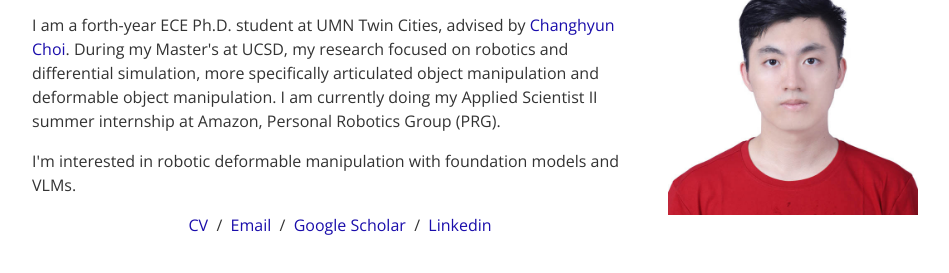
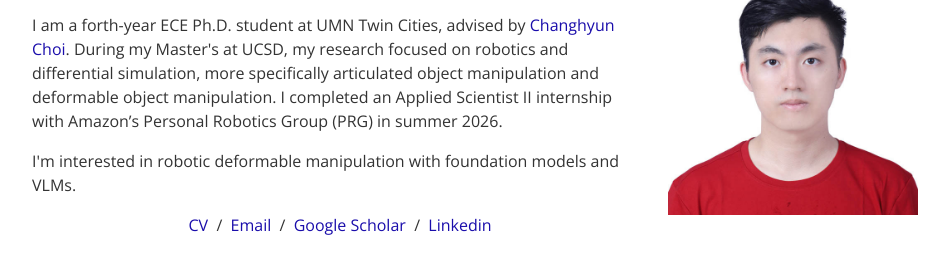
Before and after one commit to lmeee/lmeee.github.io, a plain HTML site: page index.html in a window 1280 px wide. Shown: the part 93-366 px from the top of the page, without its empty margins (160-1109 px from the left). Drawn offline with nearby package versions, Linux system fonts and the light colour scheme.

Commit message:
Update internship description in index.html

```diff
--- a/index.html
+++ b/index.html
@@ -24,7 +24,7 @@
         I am a forth-year ECE Ph.D. student at UMN Twin Cities, advised by <a
           href="https://cse.umn.edu/ece/changhyun-choi">Changhyun Choi</a>. During my Master's at UCSD, my research
         focused on robotics and differential simulation, more specifically articulated object manipulation and deformable object manipulation.
-        I am currently doing my Applied Scientist II summer internship at Amazon, Personal Robotics Group (PRG).</p>
+        I completed an Applied Scientist II internship with Amazon’s Personal Robotics Group (PRG) in summer 2026.</p>
       <p>
         I'm interested in robotic deformable manipulation with foundation models and VLMs.
       </p>
```
